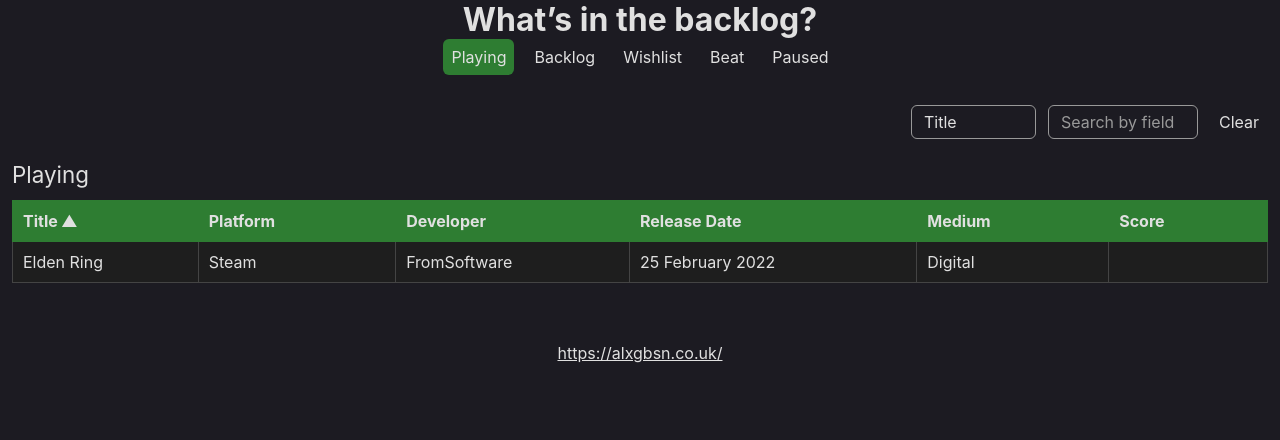
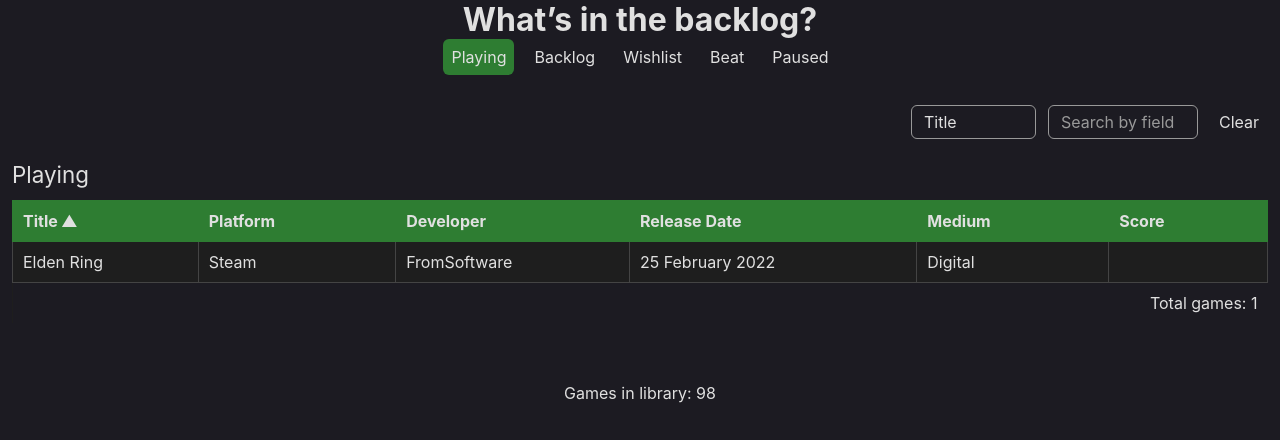
Before and after one commit to alexgibson/games, a React (Vite) app: page / in a window 1280 px wide. Shown: the top 440 px of the page. Built offline with nearby package versions, Linux system fonts and the light colour scheme.

Commit message:
Add total count of games to table footer

```diff
--- a/src/css/styles.css
+++ b/src/css/styles.css
@@ -245,6 +245,16 @@ tr:hover {
   background-color: var(--color-table-cell-highlight);
 }
 
+tfoot,
+tfoot tr {
+  background-color: var(--color-body-background);
+}
+
+tfoot td {
+  border: none;
+  text-align: right;
+}
+
 /** <form> **/
 
 form {
--- a/src/index.html
+++ b/src/index.html
@@ -20,9 +20,6 @@
       <h1>What’s in the backlog?</h1>
       <div id="app"></div>
     </main>
-    <footer>
-      <a href="https://alxgbsn.co.uk/">https://alxgbsn.co.uk/</a>
-    </footer>
     <script type="module" src="js/main.tsx"></script>
   </body>
 </html>
--- a/src/js/App.tsx
+++ b/src/js/App.tsx
@@ -31,6 +31,7 @@ const App: React.FC<AppProps> = ({ games }) => {
     searchKey,
     searchValue,
   );
+  const wishlistGames: Game[] = filterByKey(games, "status", "Wishlist");
 
   const handleTabSelect = (status: string) => {
     if (isValidGameStatus(status)) {
@@ -93,6 +94,7 @@ const App: React.FC<AppProps> = ({ games }) => {
           sortAscending={sortAscending}
         ></Table>
       </div>
+      <footer>Games in library: {games.length - wishlistGames.length}</footer>
     </>
   );
 };
--- a/src/js/components/Table.tsx
+++ b/src/js/components/Table.tsx
@@ -41,6 +41,11 @@ const Table: React.FC<TableProps> = ({
             <TableRow key={props.title} {...props} />
           ))}
         </tbody>
+        <tfoot>
+          <tr>
+            <td colSpan={6}>Total games: {games.length}</td>
+          </tr>
+        </tfoot>
       </table>
     </>
   );
```
Also changed, not shown: 1 other file (tests, documents, lock files or other folders).
